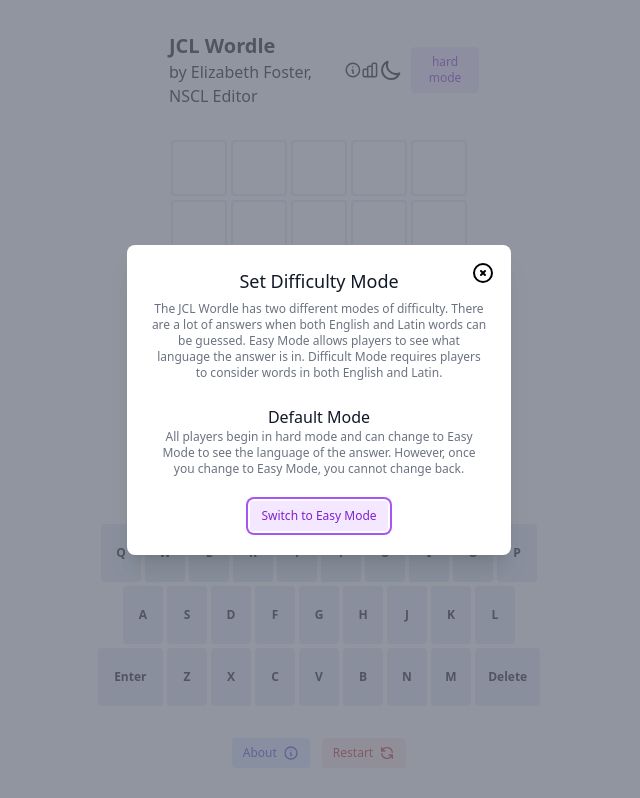
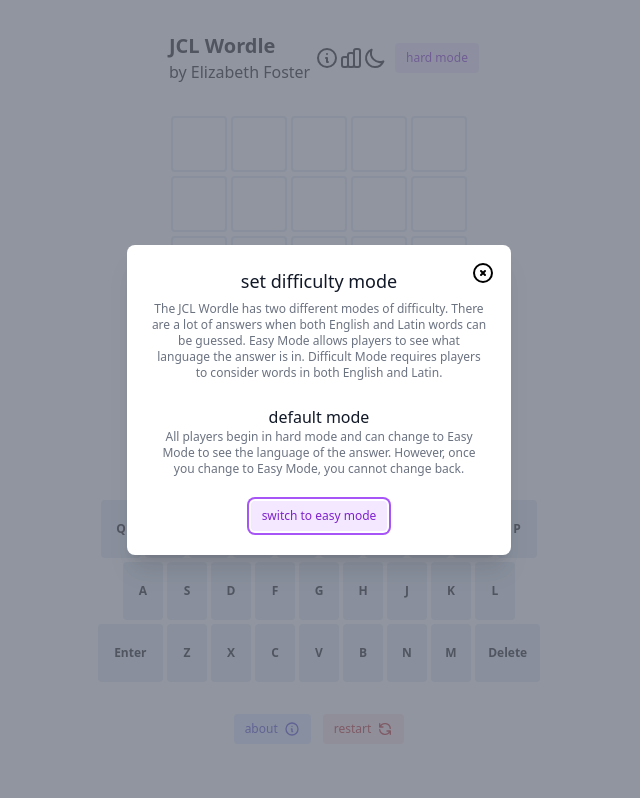
Before and after one commit to elizabethfoster02/JCwordL, a React (Create React App) app: page / in a window 1280 px wide. Both pictures are taken after a click on the button "hard mode". Shown: the whole page, without its empty margins (321-961 px from the left). Built offline with nearby package versions, Linux system fonts and the light colour scheme.

Commit message:
easy vs hard mode 1.2

```diff
--- a/src/App.tsx
+++ b/src/App.tsx
@@ -157,7 +157,7 @@ function App() {
         <div className="flex w-80 mx-auto items-center mb-8">
           <div className="ml-2.5 grow">
             <h1 className="text-xl font-bold">JCL Wordle </h1>
-            by Elizabeth Foster, NSCL Editor
+            by Elizabeth Foster
           </div>
           <InformationCircleIcon
             className="h-6 w-6 cursor-pointer"
@@ -227,6 +227,7 @@ function App() {
               setShareComplete(false)
             }, 2000)
           }}
+          isGameHard={isGameHard}
         />
         <InfoModal
           isOpen={isInfoModalOpen}
@@ -257,7 +258,7 @@ function App() {
             className="flex items-center px-2.5 py-1.5 border border-transparent text-xs font-medium rounded text-indigo-700 bg-indigo-100 hover:bg-indigo-200 focus:outline-none focus:ring-2 focus:ring-offset-2 focus:ring-indigo-500 select-none"
             onClick={() => setIsAboutModalOpen(true)}
           >
-            About
+            about
             <InformationCircleIcon className="h-4 w-4 ml-1.5" />
           </button>
           {/* <Tooltip tooltipText="Restart after winning or losing"> */}
@@ -266,7 +267,7 @@ function App() {
             className="flex items-center px-2.5 py-1.5 border border-transparent text-xs font-medium rounded text-red-700 bg-red-100 hover:bg-red-200 focus:outline-none focus:ring-2 focus:ring-offset-2 focus:ring-red-500 select-none"
             onClick={onReset}
           >
-            Restart
+            restart
             <RefreshIcon className="ml-1.5 h-4 w-4" />
           </button>
           {/* </Tooltip> */}
--- a/src/components/modals/AboutModal.tsx
+++ b/src/components/modals/AboutModal.tsx
@@ -7,7 +7,7 @@ type Props = {
 
 export const AboutModal = ({ isOpen, handleClose }: Props) => {
   return (
-    <BaseModal title="About" isOpen={isOpen} handleClose={handleClose}>
+    <BaseModal title="about" isOpen={isOpen} handleClose={handleClose}>
       <p className="text-sm text-gray-500 dark:text-gray-300">
         This is an implementation of Wordle in both Latin and English themed for
         the 2022 National Junior Classical League Convention -{' '}
@@ -30,7 +30,7 @@ export const AboutModal = ({ isOpen, handleClose }: Props) => {
         </a>
       </p>
       <h4 className="text-lg leading-6 font-medium text-gray-900 dark:text-white mt-6">
-        Acknowledgement
+        acknowledgement
       </h4>
       <p className="text-sm text-gray-500 dark:text-gray-300">
         This application is sourced from latindictionary.io's implementation of
@@ -39,7 +39,7 @@ export const AboutModal = ({ isOpen, handleClose }: Props) => {
         Github.
       </p>
       <h4 className="text-lg leading-6 font-medium text-gray-900 dark:text-white mt-6">
-        Report a Problem
+        report a problem
       </h4>
       <p className="text-sm text-gray-500 dark:text-gray-300">
         If you find a problem, please contact{' '}
--- a/src/components/modals/EasyModal.tsx
+++ /dev/null
@@ -1,23 +0,0 @@
-import { BaseModal } from './BaseModal'
-import { isLatin } from '../../constants/latinSet'
-
-type Props = {
-  isOpen: boolean
-  handleClose: () => void
-  solution: string
-}
-
-export const EasyModal = ({ isOpen, handleClose, solution }: Props) => {
-  return (
-    <BaseModal title="Easy Mode" isOpen={isOpen} handleClose={handleClose}>
-      <p className="text-md text-gray-500 dark:text-gray-300">
-        Today's answer is in
-      </p>
-      {isLatin(solution) === true ? (
-        <p className="text-md text-gray-500 dark:text-gray-300">Latin</p>
-      ) : (
-        <p className="text-md text-gray-500 dark:text-gray-300">English</p>
-      )}
-    </BaseModal>
-  )
-}
--- a/src/components/modals/HardModal.tsx
+++ b/src/components/modals/HardModal.tsx
@@ -9,7 +9,7 @@ type Props = {
 export const HardModal = ({ isOpen, handleClose, handleModeChange }: Props) => {
   return (
     <BaseModal
-      title="Set Difficulty Mode"
+      title="set difficulty mode"
       isOpen={isOpen}
       handleClose={handleClose}
     >
@@ -22,7 +22,7 @@ export const HardModal = ({ isOpen, handleClose, handleModeChange }: Props) => {
 
       <h4 className="text-md leading-6 font-medium text-gray-900 dark:text-white mt-6">
         {' '}
-        Default Mode
+        default mode
       </h4>
       <p className="text-xs text-gray-500 dark:text-gray-300">
         All players begin in hard mode and can change to Easy Mode to see the
@@ -38,7 +38,7 @@ export const HardModal = ({ isOpen, handleClose, handleModeChange }: Props) => {
         className="items-center px-2.5 py-1.5 border border-transparent text-xs font-medium rounded text-purple-700 bg-purple-100 hover:bg-purple-200 focus:outline-none focus:ring-2 focus:ring-offset-2 focus:ring-purple-500 select-none"
         onClick={() => handleModeChange()}
       >
-        Switch to Easy Mode
+        switch to easy mode
       </button>
     </BaseModal>
   )
--- a/src/components/modals/WinModal.tsx
+++ b/src/components/modals/WinModal.tsx
@@ -3,22 +3,21 @@ import { CheckIcon } from '@heroicons/react/outline'
 import { MiniGrid } from '../mini-grid/MiniGrid'
 import { shareStatus } from '../../lib/share'
 import { BaseModal } from './BaseModal'
-import { solution } from '../../lib/words'
 
 type Props = {
   isOpen: boolean
   handleClose: () => void
   guesses: string[]
   handleShare: () => void
+  isGameHard: boolean
 }
-
-const DefinitionURL = `https://www.latindictionary.io/words/?word=${solution}`
 
 export const WinModal = ({
   isOpen,
   handleClose,
   guesses,
   handleShare,
+  isGameHard,
 }: Props) => {
   return (
     <BaseModal title="You won!" isOpen={isOpen} handleClose={handleClose}>
@@ -35,16 +34,7 @@ export const WinModal = ({
             <MiniGrid guesses={guesses} />
           </div>
           <div className="mt-4 dark:text-white">
-            View the definition of {solution} on{' '}
-            <a
-              href={DefinitionURL}
-              target="_blank"
-              rel="noopenner noreferrer"
-              className="font-bold"
-            >
-              latindictionary.io
-            </a>
-            .
+            {isGameHard ? 'Congrats! You won in hard mode!' : 'Congrats!'}
           </div>
         </div>
       </div>
```
